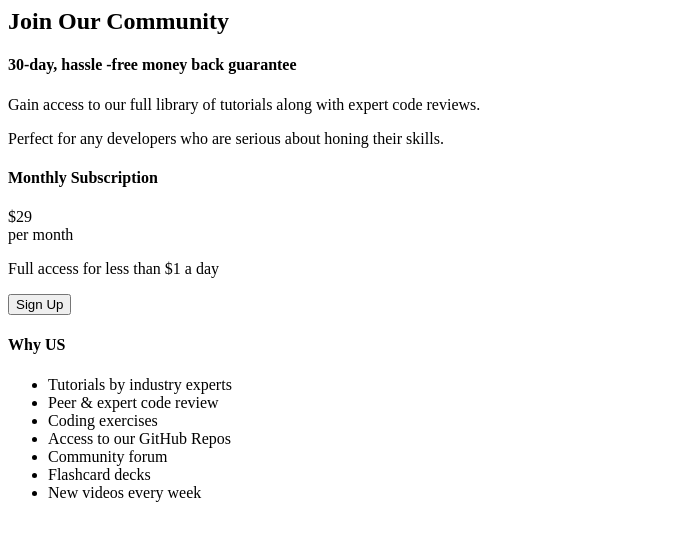
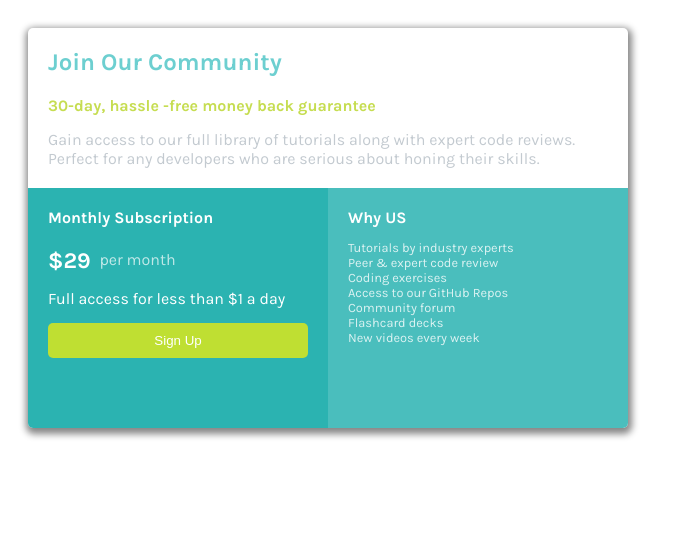
Before and after one commit to SanjibWGU/pricing-card-front-end-challange, a plain HTML site: page index.html in a window 1280 px wide. Shown: the whole page, without its empty margins (0-691 px from the left). Drawn offline with Linux system fonts and the light colour scheme; a script that the page names is missing.

Commit message:
Update index.html

```diff
--- a/index.html
+++ b/index.html
@@ -4,7 +4,7 @@
   <link rel="preconnect" href="https://fonts.googleapis.com">
 <link rel="preconnect" href="https://fonts.gstatic.com" crossorigin>
 <link href="https://fonts.googleapis.com/css2?family=Karla:wght@400;700&family=Nunito:wght@400;800&display=swap" rel="stylesheet">
-  <link href="./style.css rel="stylesheet">
+  <link href="./style.css" rel="stylesheet">
 </head>
 
 <body>
```
